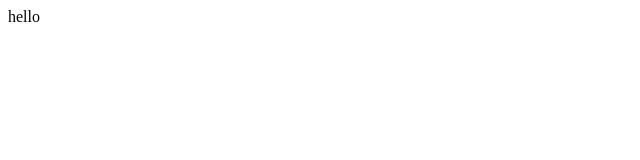
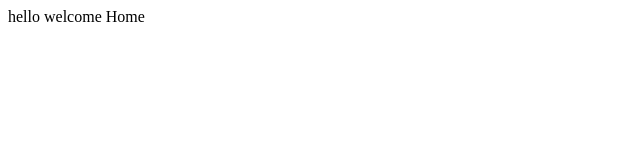
Before and after one commit to BismiSabu/gitexample, a plain HTML site: page index.html in a window 1280 px wide. Shown: the whole page, without its empty margins (0-640 px from the left). Drawn offline with Linux system fonts and the light colour scheme.

Commit message:
modified data

```diff
--- a/index.html
+++ b/index.html
@@ -9,6 +9,7 @@
 <body>
     <div>
         hello
+        welcome Home
     </div>
 </body>
 </html>
```
